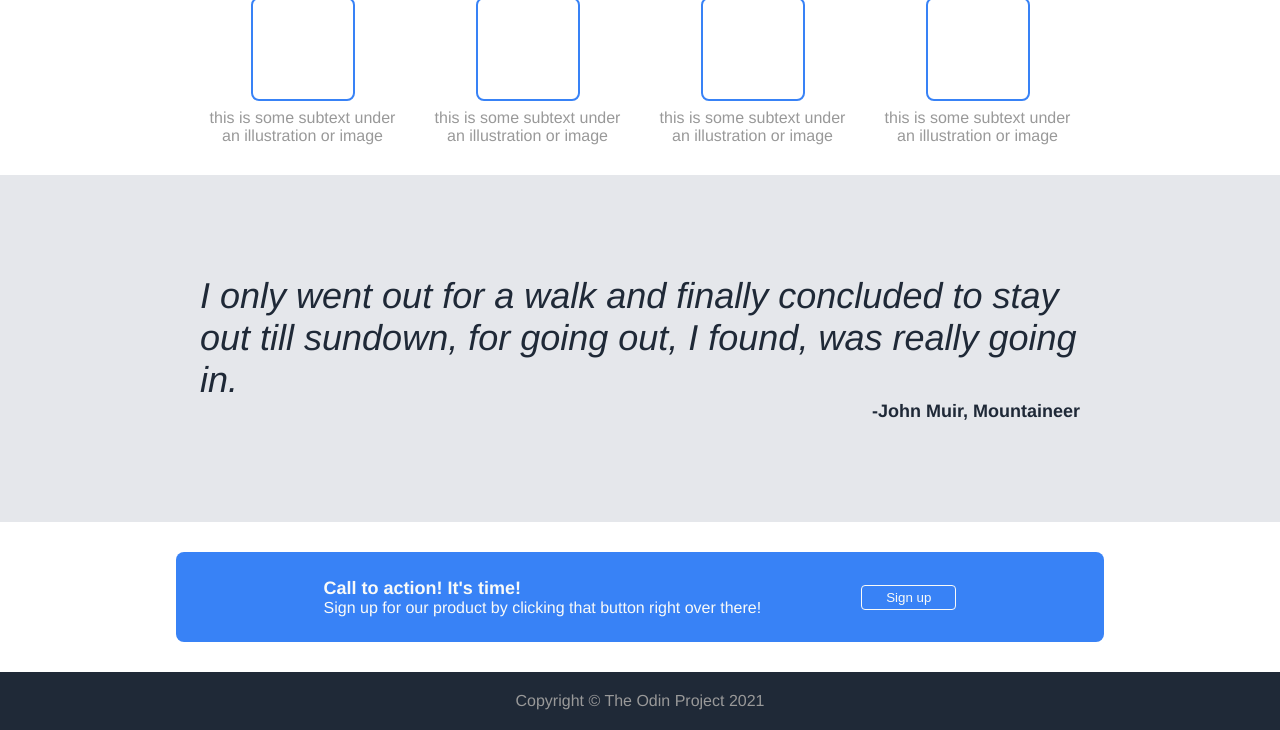
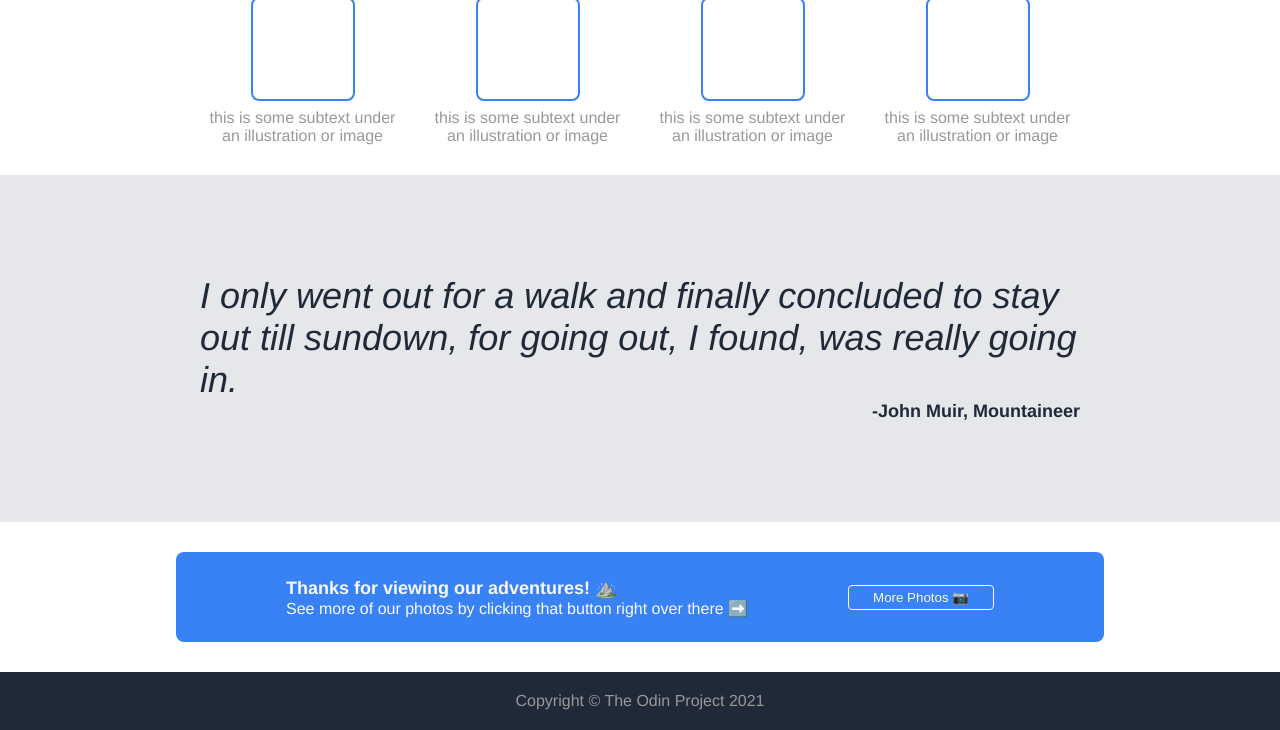
Before and after one commit to dominickdechristofaro/the-odin-project-landing-page, a plain HTML site: page index.html in a window 1280 px wide. Shown: the part 411-1141 px from the top of the page. Drawn offline with Linux system fonts and the light colour scheme.

Commit message:
Added a link to michael's instagram

```diff
--- a/index.html
+++ b/index.html
@@ -91,16 +91,18 @@
       <div class="body-row-4-column-2">
         <div class="body-row-4-column-2-left">
           <div class="body-row-4-column-2-action-text">
-            Call to action! It's time!
+            Thanks for viewing our adventures! ⛰️
           </div>
           <div class="body-row-4-column-2-sign-up-text">
-            Sign up for our product by clicking that button right over there!
+            See more of our photos by clicking that button right over there ➡️
           </div>
         </div>
         <div class="body-row-4-column-2-right">
-          <button class="body-row-4-column-2-right-button-inverted">
-            Sign up
-          </button>
+          <a href="https://www.instagram.com/inspirationalflyer/">
+            <button class="body-row-4-column-2-right-button-inverted">
+              More Photos 📷
+            </button>
+          </a>
         </div>
       </div>
       <div class="body-row-4-column-3"></div>
```
